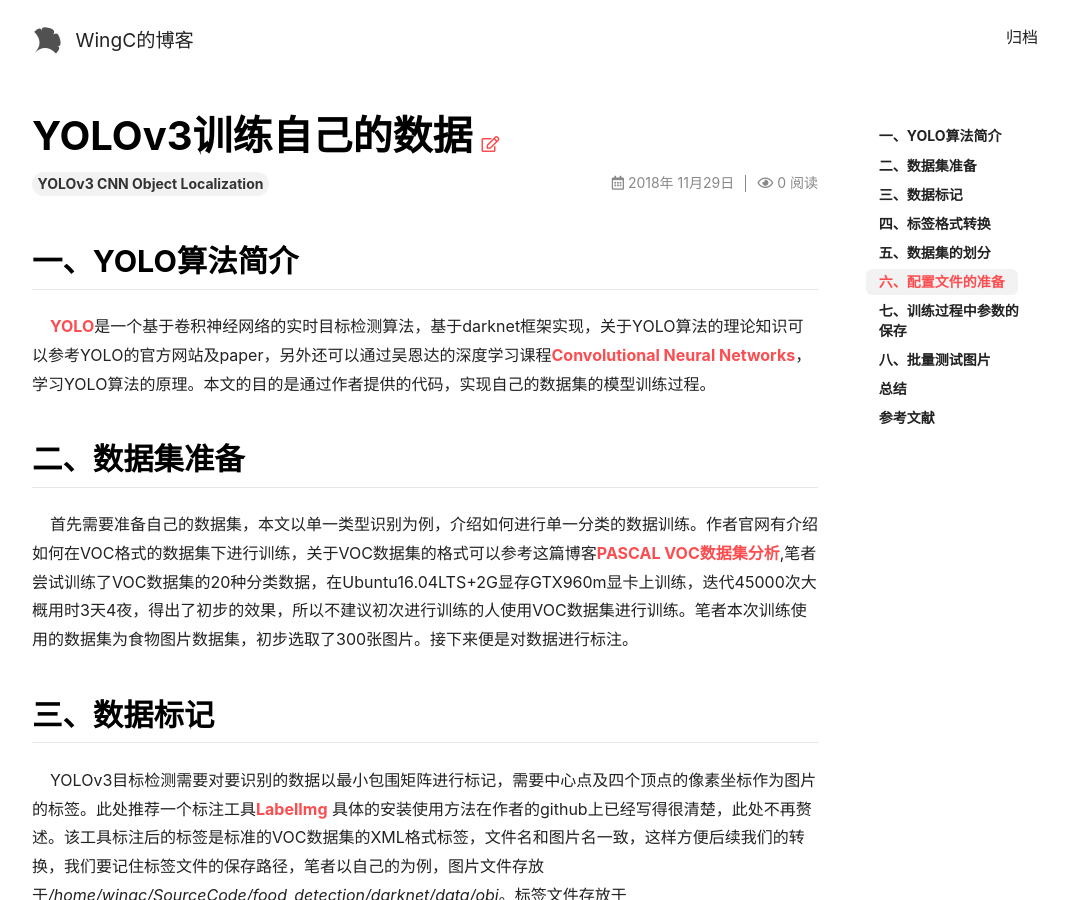
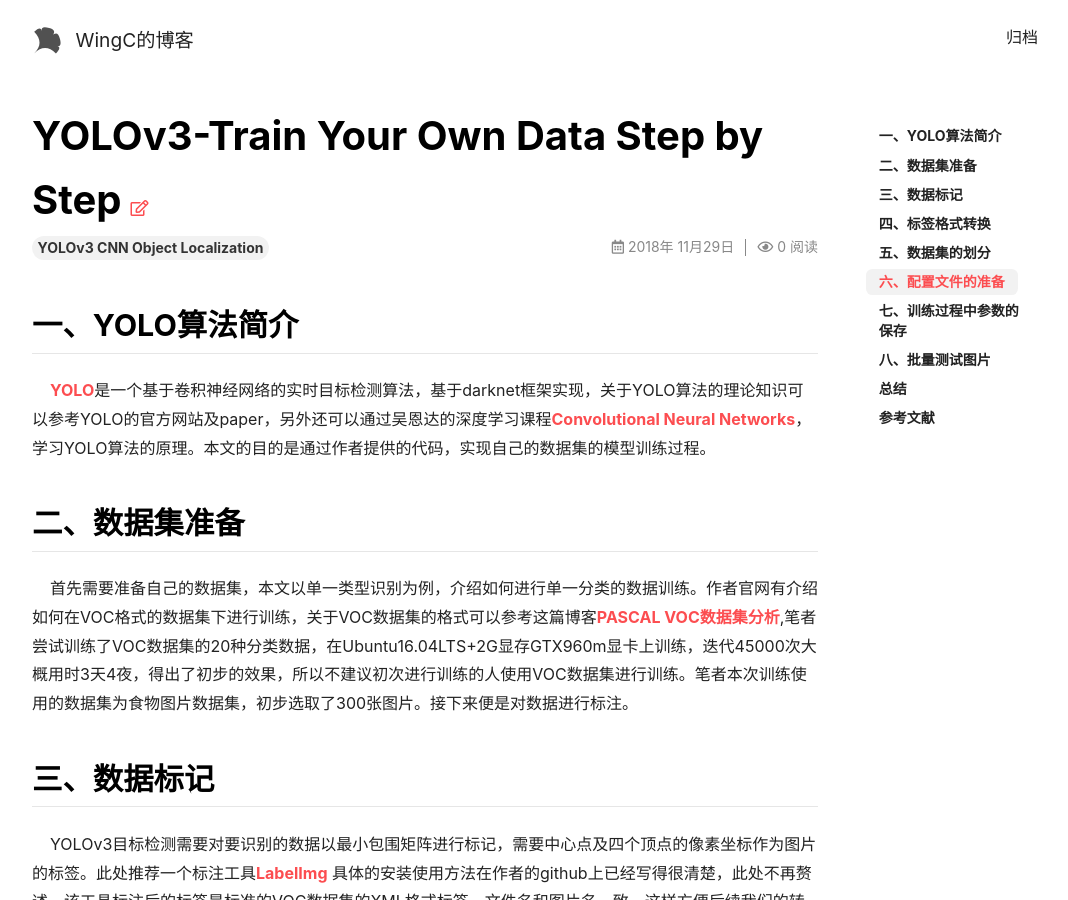
Before and after one commit to WingsGo/WingsGo.github.io, a Jekyll site: the page built from _posts/2018-11-29-Train-Your-Own-Data-For-YOLOv3.md, in a window 1280 px wide and 900 px high. Shown: the whole window, without its empty margins (105-1173 px from the left). Built offline with Jekyll 4.4.1, drawn with Linux system fonts in a browser that asks for light colours; nearby versions of some CDN libraries; comment, search, counter and statistics services are not loaded.

Commit message:
modified title

```diff
--- a/_posts/2018-11-29-Train-Your-Own-Data-For-YOLOv3.md
+++ b/_posts/2018-11-29-Train-Your-Own-Data-For-YOLOv3.md
@@ -1,5 +1,5 @@
 ---
-title: YOLOv3训练自己的数据
+title: YOLOv3-Train Your Own Data Step by Step
 key: 20181129
 tags:
 - YOLOv3 CNN Object Localization
```
